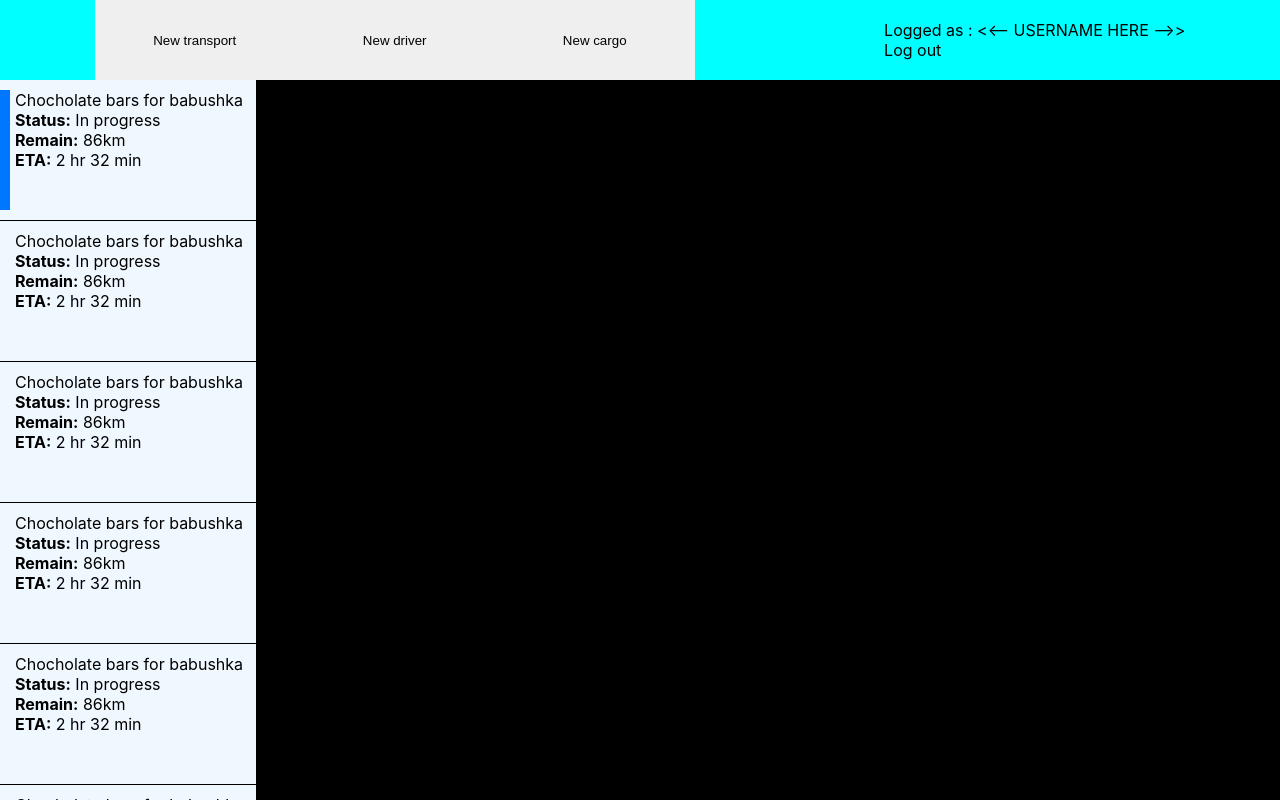
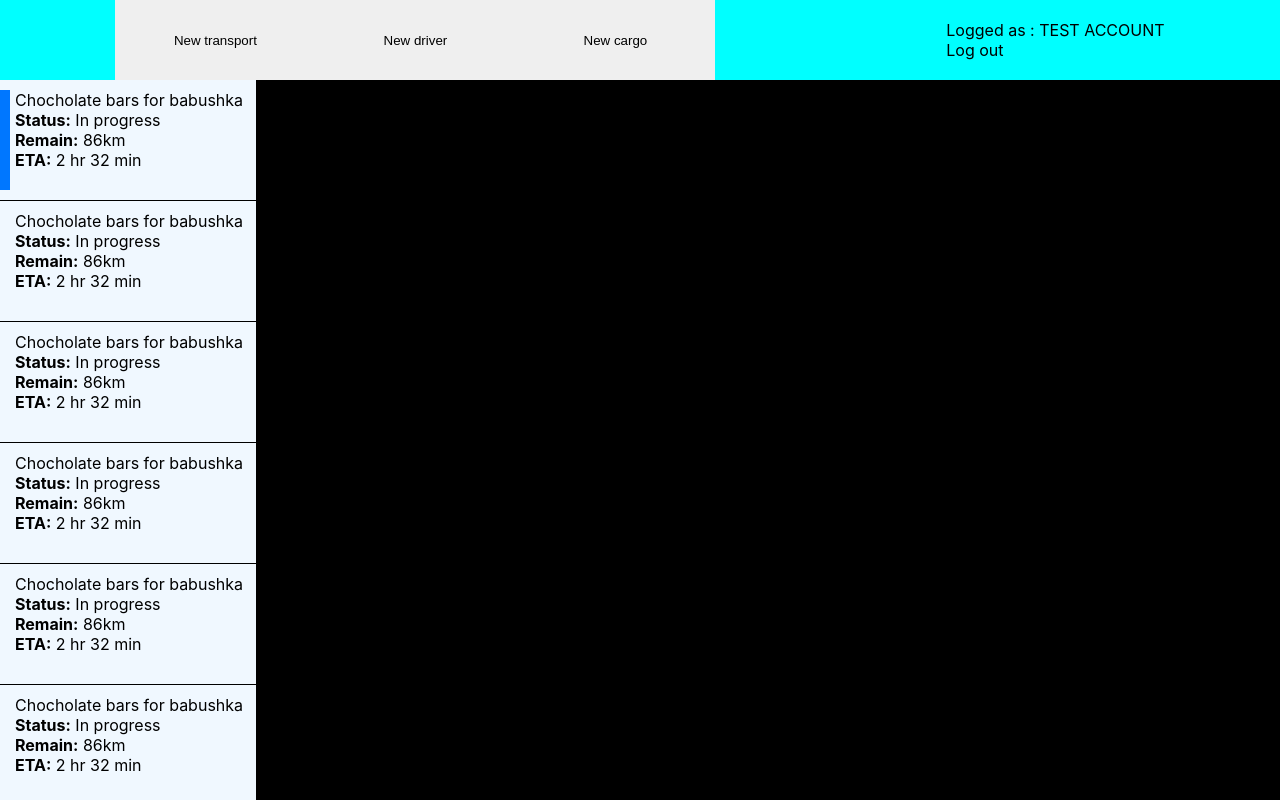
Before and after one commit to lukbast/trckyr-client, a React (Create React App) app: page / in a window 1280 px wide. Built offline with nearby package versions, Linux system fonts and the light colour scheme.

Commit message:
created prototype of log in functionality

```diff
--- a/src/App.tsx
+++ b/src/App.tsx
@@ -3,13 +3,21 @@ import './App.scss';
 import LoginPage from './components/login-page/login-page';
 import MainWindow from './components/main-window/main-window';
 
+export interface User{
+  username: string
+}
+
 function App():JSX.Element {
 
-  const [loggedIn, setLoggedIn] = useState<boolean>(true)
+  const [user, setUser] = useState<User>({username: "TEST ACCOUNT"})
+
+  const logOut =() => {
+    setUser({username: ""})
+  }
 
   return (
       <>{
-        loggedIn? <MainWindow/>: <LoginPage hider={setLoggedIn}/>
+        user.username? <MainWindow logOut={logOut} user={user}/>: <LoginPage setUser={setUser} user={user}/>
 
       }</>
   )
--- a/src/components/login-page/login-page.tsx
+++ b/src/components/login-page/login-page.tsx
@@ -1,6 +1,8 @@
 import { useState } from "react"
+import { User } from "../../App"
 import Button from "../button/button"
 import Input from "../input/input"
+
 
 import "./login-page.scss"
 
@@ -12,10 +14,11 @@ interface IState{
 }
 
 interface IProps{
-    hider: any
+    setUser: any
+    user: User
 }
 
-const LoginPage:React.FC<IProps> = ({hider}):JSX.Element =>{
+const LoginPage:React.FC<IProps> = ({setUser, user}):JSX.Element =>{
 
     const [state, setState] = useState<IState["formData"]>({username:"", password:""})
 
@@ -27,7 +30,7 @@ const LoginPage:React.FC<IProps> = ({hider}):JSX.Element =>{
     }
 
     const btnClickClistener = () =>{
-        hider(true)
+        setUser({...user, username: state.username})
     }
 
     return(
--- a/src/components/main-window/main-window.tsx
+++ b/src/components/main-window/main-window.tsx
@@ -4,11 +4,17 @@ import MainTab from "../main-tab/main-tab"
 import MenuBar from "../menu-bar/menu-bar"
 import "./main-window.scss"
 
+interface IProps{
+    user: {
+        username: string
+    }
+    logOut: any
+}
 
-const MainWindow:FC = ():JSX.Element =>{
+const MainWindow:FC<IProps> = ({user, logOut}):JSX.Element =>{
     return(
         <div className="main-window">
-            <MenuBar/>
+            <MenuBar user={user} logOut={logOut}/>
             <ListOfActive/>
             <MainTab/>
 
--- a/src/components/menu-bar/menu-bar.tsx
+++ b/src/components/menu-bar/menu-bar.tsx
@@ -1,8 +1,14 @@
 import { FC } from "react"
+import { User } from "../../App"
 import MenuBarButton from "../menu-bar-button/menu-bar-button"
 import "./menu-bar.scss"
 
-const MenuBar:FC = ():JSX.Element =>{
+interface IProps{
+    user: User,
+    logOut: any
+}
+
+const MenuBar:FC<IProps> = ({user, logOut}):JSX.Element =>{
 
     const sampleClickListener = () =>{
         alert("I AM WORKING")
@@ -16,8 +22,8 @@ const MenuBar:FC = ():JSX.Element =>{
                 <MenuBarButton text="New cargo" onClick={sampleClickListener}/>
             </div>
             <div className="bar-logout-container">
-                <div>{"Logged as : <<-- USERNAME HERE -->>"}</div>
-                <div>Log out</div>
+                <div>{`Logged as : ${user.username}`}</div>
+                <div onClick={logOut} >Log out</div>
             </div>
         </div>
     )
--- a/src/components/transport-tile/transport-tile.scss
+++ b/src/components/transport-tile/transport-tile.scss
@@ -4,7 +4,7 @@
     display: flex;
     flex-direction: row;
     padding: 10px 0px;
-    height: 120px;
+    height: 100px;
 
     cursor: pointer;
 
```
